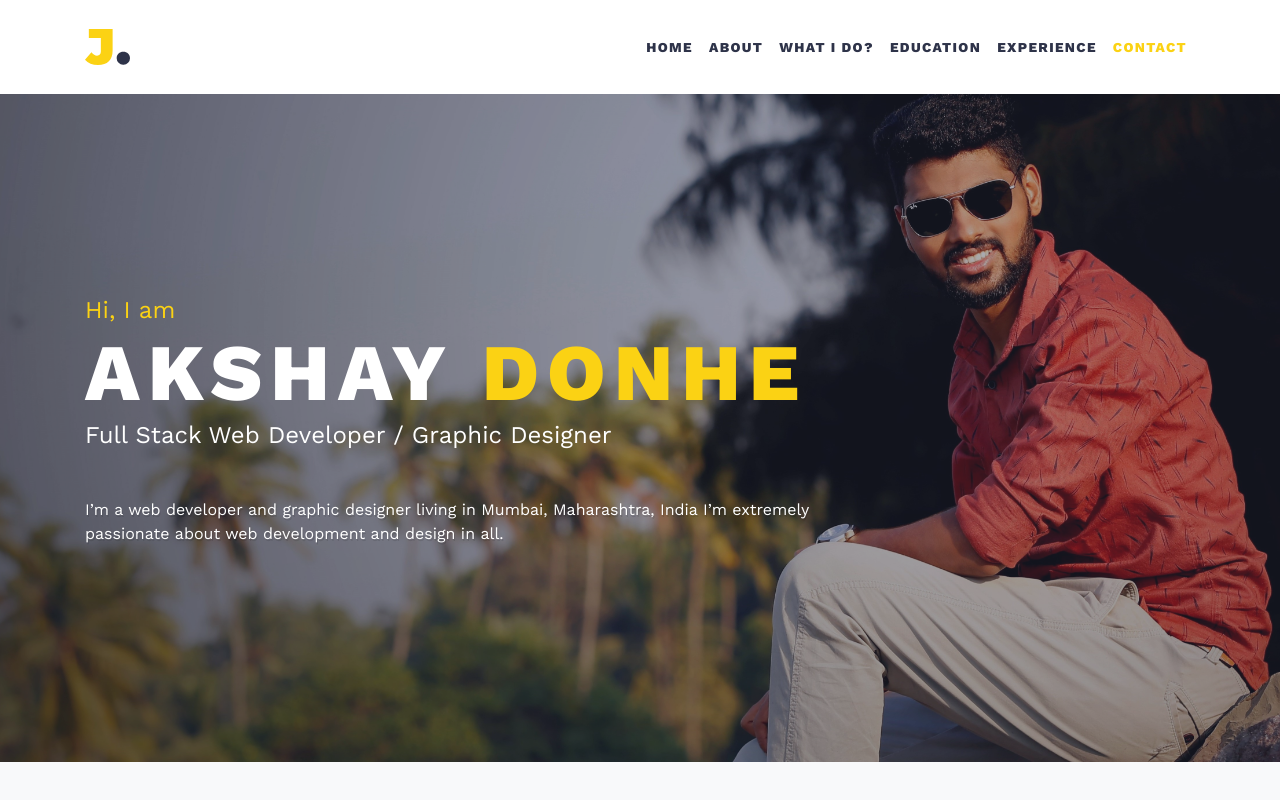
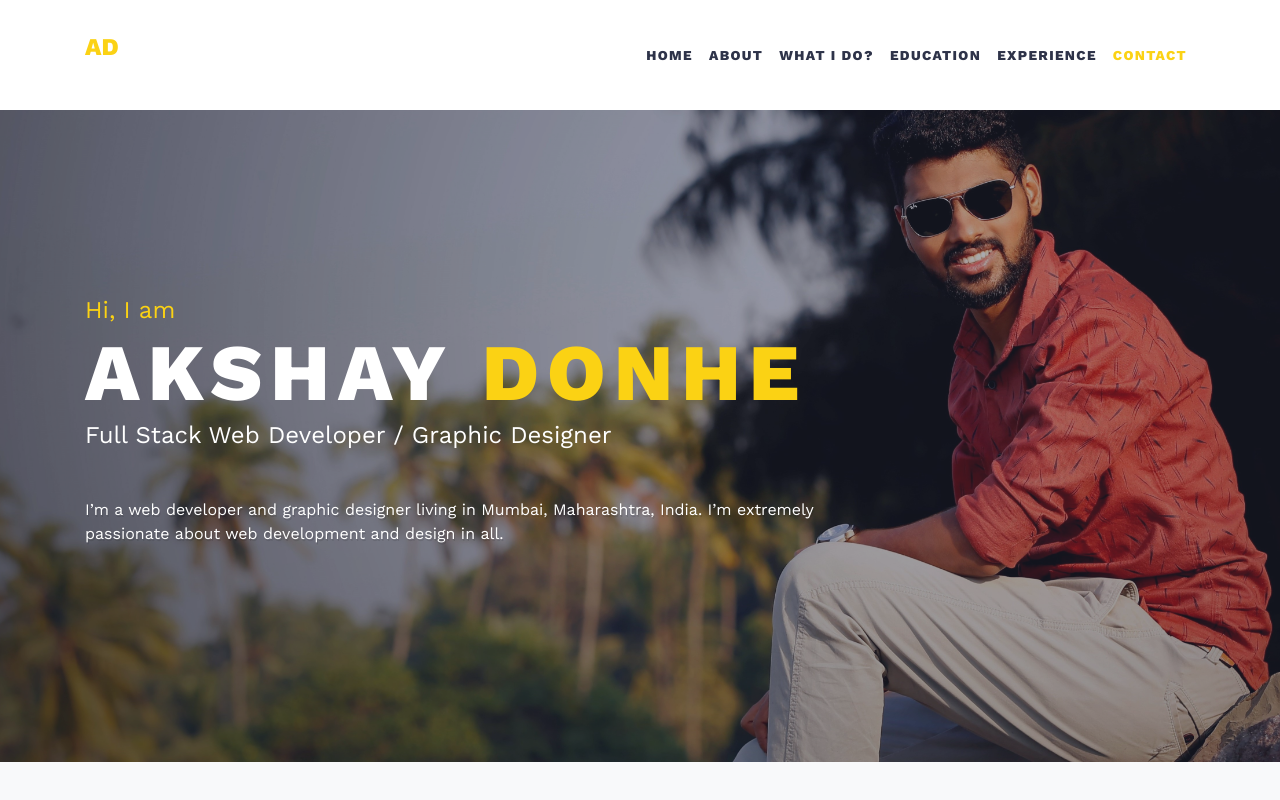
Before and after one commit to akshaydonhe12/Portfolio, a plain HTML site: page distribution/index.html in a window 1280 px wide. Shown: the top 800 px of the page. Drawn offline with nearby package versions, Linux system fonts and the light colour scheme.

Commit message:
changes-Ui

```diff
--- a/distribution/css/style.default.css
+++ b/distribution/css/style.default.css
@@ -22,6 +22,8 @@ section {
   overflow: hidden;
   position: relative;
 }
+
+
 
 /* Timeline holder */
 ul.timeline {
@@ -289,6 +291,11 @@ a.contact-item .contact-item-title, a.contact-item p {
 
 .opacity-10 {
   opacity: 1;
+}
+
+.Heading {
+  font-size: larger;
+  font-weight: bold;
 }
 
 /*
--- a/distribution/index.html
+++ b/distribution/index.html
@@ -16,7 +16,6 @@
     <!-- Custom stylesheet -->
     <link rel="stylesheet" href="css/custom.css">
     <!-- Favicon-->
-    <link rel="shortcut icon" href="img/favicon.png">
     <!-- Tweaks for older IEs--><!--[if lt IE 9]>
         <script src="https://oss.maxcdn.com/html5shiv/3.7.3/html5shiv.min.js"></script>
         <script src="https://oss.maxcdn.com/respond/1.4.2/respond.min.js"></script><![endif]-->
@@ -25,7 +24,7 @@
     <!-- navbar-->
     <header class="header">
       <nav class="navbar navbar-expand-lg fixed-top">
-        <div class="container"><a class="navbar-brand" href="#"><img src="img/logo.svg" alt="" width="45"></a>
+        <div class="container"><a class="navbar-brand" href="#"><p class="Heading">AD</p></a>
           <button class="navbar-toggler navbar-toggler-right" type="button" data-toggle="collapse" data-target="#navbarSupportedContent" aria-controls="navbarSupportedContent" aria-expanded="false" aria-label="Toggle navigation"><i class="fas fa-bars"></i></button>
           <div class="collapse navbar-collapse" id="navbarSupportedContent">
             <ul class="navbar-nav ml-auto">
@@ -49,7 +48,7 @@
             <h1 class="text-uppercase text-xl mb-0">Akshay <span class="text-primary">Donhe</span></h1>
             <h2 class="h4 font-weight-normal mb-5">Full Stack Web Developer / Graphic Designer</h2>
             <p class="text-shadow">I’m a web developer and graphic designer living in Mumbai,
-              Maharashtra, India I’m extremely passionate about web development
+              Maharashtra, India. I’m extremely passionate about web development
               and design in all.</p>
           </div>
         </div>
```
Also changed, not shown: distribution/img/favicon.png.
